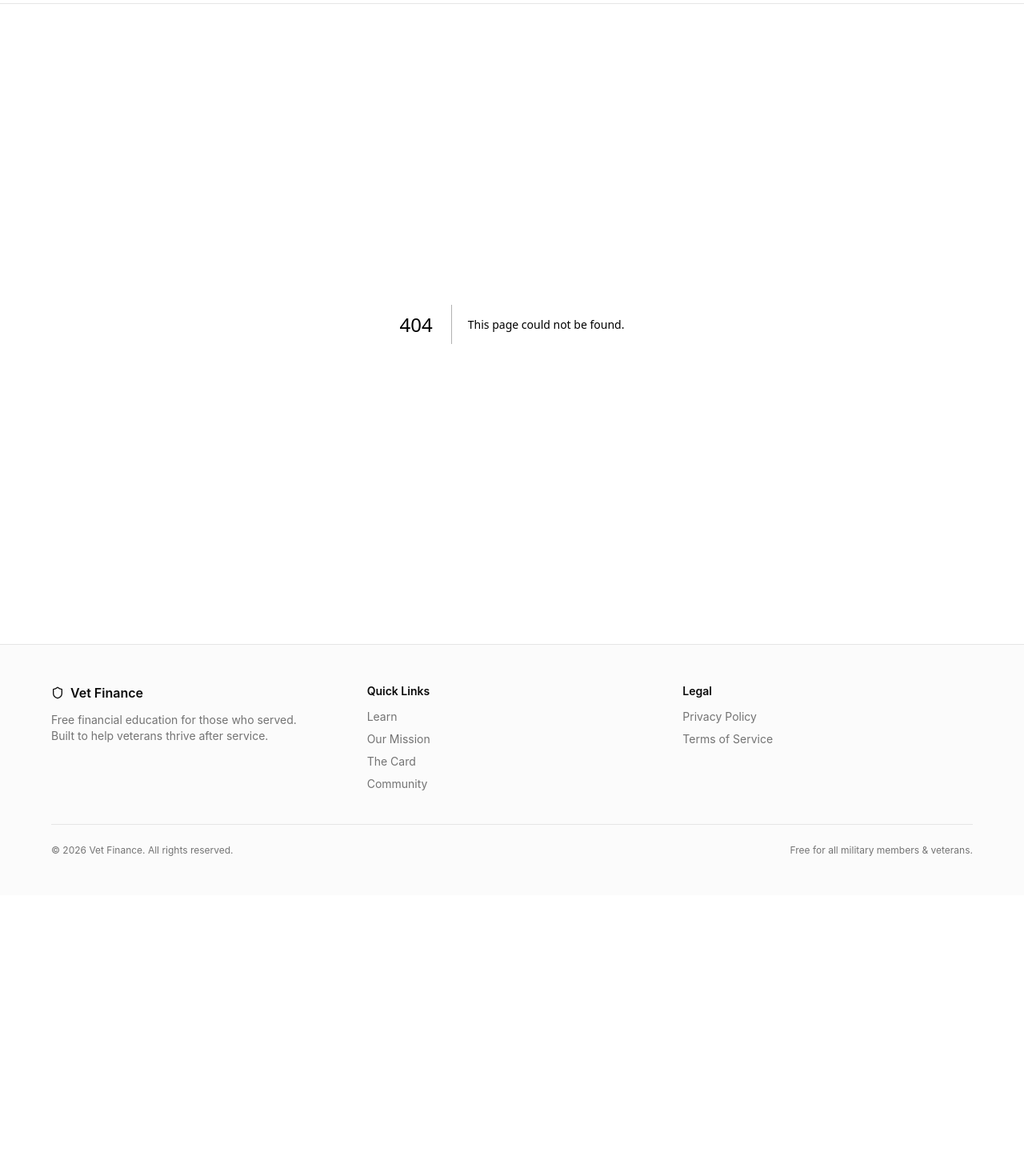
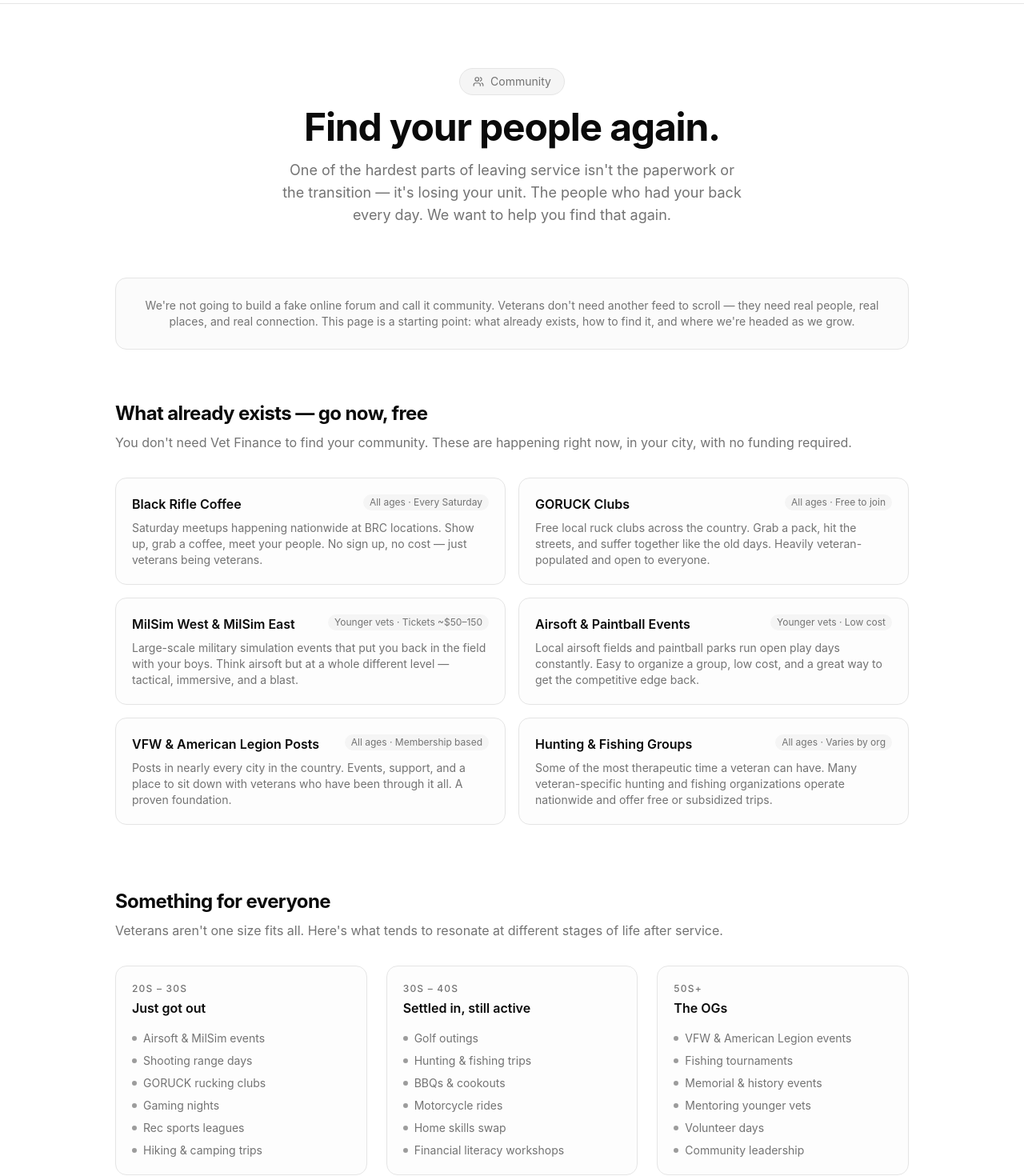
Before and after one commit to DavidAVargas/vet-finance, a Next.js app: page /community in a window 1280 px wide. Before the commit this address had no page. Shown: the part 60-1530 px from the top of the page at 80% size. Before the commit the page ends 1179 px from the top, so only its background shows below. Built offline with nearby package versions, Linux system fonts and the light colour scheme.

Commit message:
Add Community page with meetups, age groups, and future vision

```diff
--- /dev/null
+++ b/app/community/page.tsx
@@ -0,0 +1,242 @@
+import { Shield, Users, MapPin, Calendar, Heart } from "lucide-react";
+import { Button } from "@/components/ui/button";
+
+const existingMeetups = [
+  {
+    name: "Black Rifle Coffee",
+    description:
+      "Saturday meetups happening nationwide at BRC locations. Show up, grab a coffee, meet your people. No sign up, no cost — just veterans being veterans.",
+    tag: "All ages · Every Saturday",
+  },
+  {
+    name: "GORUCK Clubs",
+    description:
+      "Free local ruck clubs across the country. Grab a pack, hit the streets, and suffer together like the old days. Heavily veteran-populated and open to everyone.",
+    tag: "All ages · Free to join",
+  },
+  {
+    name: "MilSim West & MilSim East",
+    description:
+      "Large-scale military simulation events that put you back in the field with your boys. Think airsoft but at a whole different level — tactical, immersive, and a blast.",
+    tag: "Younger vets · Tickets ~$50–150",
+  },
+  {
+    name: "Airsoft & Paintball Events",
+    description:
+      "Local airsoft fields and paintball parks run open play days constantly. Easy to organize a group, low cost, and a great way to get the competitive edge back.",
+    tag: "Younger vets · Low cost",
+  },
+  {
+    name: "VFW & American Legion Posts",
+    description:
+      "Posts in nearly every city in the country. Events, support, and a place to sit down with veterans who have been through it all. A proven foundation.",
+    tag: "All ages · Membership based",
+  },
+  {
+    name: "Hunting & Fishing Groups",
+    description:
+      "Some of the most therapeutic time a veteran can have. Many veteran-specific hunting and fishing organizations operate nationwide and offer free or subsidized trips.",
+    tag: "All ages · Varies by org",
+  },
+];
+
+const ageGroups = [
+  {
+    age: "20s – 30s",
+    label: "Just got out",
+    activities: [
+      "Airsoft & MilSim events",
+      "Shooting range days",
+      "GORUCK rucking clubs",
+      "Gaming nights",
+      "Rec sports leagues",
+      "Hiking & camping trips",
+    ],
+  },
+  {
+    age: "30s – 40s",
+    label: "Settled in, still active",
+    activities: [
+      "Golf outings",
+      "Hunting & fishing trips",
+      "BBQs & cookouts",
+      "Motorcycle rides",
+      "Home skills swap",
+      "Financial literacy workshops",
+    ],
+  },
+  {
+    age: "50s+",
+    label: "The OGs",
+    activities: [
+      "VFW & American Legion events",
+      "Fishing tournaments",
+      "Memorial & history events",
+      "Mentoring younger vets",
+      "Volunteer days",
+      "Community leadership",
+    ],
+  },
+];
+
+export default function CommunityPage() {
+  return (
+    <div className="mx-auto max-w-5xl px-4 py-20">
+
+      {/* Header */}
+      <div className="mb-16 text-center">
+        <div className="mb-4 inline-flex items-center gap-2 rounded-full border border-border bg-muted px-4 py-1.5 text-sm text-muted-foreground">
+          <Users className="size-3.5" />
+          <span>Community</span>
+        </div>
+        <h1 className="text-4xl font-bold tracking-tight text-foreground sm:text-5xl">
+          Find your people again.
+        </h1>
+        <p className="mx-auto mt-4 max-w-xl text-lg text-muted-foreground">
+          One of the hardest parts of leaving service isn&apos;t the paperwork
+          or the transition — it&apos;s losing your unit. The people who had
+          your back every day. We want to help you find that again.
+        </p>
+      </div>
+
+      {/* Honest note */}
+      <div className="mb-16 rounded-xl border border-border bg-muted/40 px-6 py-6 text-center">
+        <p className="text-sm text-muted-foreground">
+          We&apos;re not going to build a fake online forum and call it community.
+          Veterans don&apos;t need another feed to scroll — they need real
+          people, real places, and real connection. This page is a starting
+          point: what already exists, how to find it, and where we&apos;re
+          headed as we grow.
+        </p>
+      </div>
+
+      {/* What already exists */}
+      <div className="mb-20">
+        <h2 className="mb-2 text-2xl font-bold tracking-tight text-foreground">
+          What already exists — go now, free
+        </h2>
+        <p className="mb-8 text-muted-foreground">
+          You don&apos;t need Vet Finance to find your community. These are
+          happening right now, in your city, with no funding required.
+        </p>
+        <div className="grid gap-4 sm:grid-cols-2">
+          {existingMeetups.map((meetup) => (
+            <div
+              key={meetup.name}
+              className="flex flex-col gap-2 rounded-xl border border-border bg-muted/20 p-5"
+            >
+              <div className="flex items-start justify-between gap-2">
+                <h3 className="font-semibold text-foreground">{meetup.name}</h3>
+                <span className="shrink-0 rounded-full bg-muted px-2 py-0.5 text-xs text-muted-foreground">
+                  {meetup.tag}
+                </span>
+              </div>
+              <p className="text-sm text-muted-foreground">{meetup.description}</p>
+            </div>
+          ))}
+        </div>
+      </div>
+
+      {/* By age group */}
+      <div className="mb-20">
+        <h2 className="mb-2 text-2xl font-bold tracking-tight text-foreground">
+          Something for everyone
+        </h2>
+        <p className="mb-8 text-muted-foreground">
+          Veterans aren&apos;t one size fits all. Here&apos;s what tends to
+          resonate at different stages of life after service.
+        </p>
+        <div className="grid gap-6 sm:grid-cols-3">
+          {ageGroups.map((group) => (
+            <div
+              key={group.age}
+              className="flex flex-col rounded-xl border border-border bg-muted/20 p-5"
+            >
+              <p className="mb-1 text-xs font-medium uppercase tracking-widest text-muted-foreground">
+                {group.age}
+              </p>
+              <h3 className="mb-4 font-semibold text-foreground">{group.label}</h3>
+              <ul className="flex flex-col gap-2">
+                {group.activities.map((activity) => (
+                  <li key={activity} className="flex items-center gap-2 text-sm text-muted-foreground">
+                    <div className="size-1.5 shrink-0 rounded-full bg-foreground/40" />
+                    {activity}
+                  </li>
+                ))}
+              </ul>
+            </div>
+          ))}
+        </div>
+      </div>
+
+      {/* Future vision */}
+      <div className="mb-20 rounded-xl border border-border bg-muted/40 px-6 py-10">
+        <div className="mb-6 flex items-center gap-2">
+          <Calendar className="size-5 text-foreground" />
+          <h2 className="text-xl font-bold text-foreground">Where we&apos;re headed</h2>
+        </div>
+        <div className="flex flex-col gap-4 text-sm text-muted-foreground">
+          <p>
+            As Vet Finance grows, the goal is to go from pointing veterans to
+            existing events — to actually organizing and sponsoring our own.
+          </p>
+          <ul className="flex flex-col gap-3 pl-2">
+            <li className="flex items-start gap-2">
+              <div className="mt-1.5 size-1.5 shrink-0 rounded-full bg-foreground/40" />
+              <span>Vet Finance x Black Rifle Coffee meetup series in major cities</span>
+            </li>
+            <li className="flex items-start gap-2">
+              <div className="mt-1.5 size-1.5 shrink-0 rounded-full bg-foreground/40" />
+              <span>Sponsored MilSim and airsoft events with Vet Finance branding</span>
+            </li>
+            <li className="flex items-start gap-2">
+              <div className="mt-1.5 size-1.5 shrink-0 rounded-full bg-foreground/40" />
+              <span>Annual summit — finance workshops in the morning, range day in the afternoon</span>
+            </li>
+            <li className="flex items-start gap-2">
+              <div className="mt-1.5 size-1.5 shrink-0 rounded-full bg-foreground/40" />
+              <span>Mentorship program pairing younger vets with older ones who&apos;ve figured it out</span>
+            </li>
+            <li className="flex items-start gap-2">
+              <div className="mt-1.5 size-1.5 shrink-0 rounded-full bg-foreground/40" />
+              <span>Partner with GORUCK for branded rucks supporting the mission</span>
+            </li>
+          </ul>
+          <p className="font-medium text-foreground">
+            None of this requires a big budget to start — just people who care
+            showing up for each other.
+          </p>
+        </div>
+      </div>
+
+      {/* CTA */}
+      <div className="text-center">
+        <div className="mb-4 flex justify-center">
+          <Heart className="size-6 text-foreground" />
+        </div>
+        <h2 className="mb-2 text-2xl font-bold tracking-tight text-foreground">
+          Want events in your city?
+        </h2>
+        <p className="mx-auto mb-8 max-w-md text-muted-foreground">
+          Tell us where you are. As we grow, your city is where we want to
+          show up first.
+        </p>
+        <form className="mx-auto flex max-w-md flex-col gap-3 sm:flex-row">
+          <input
+            type="email"
+            placeholder="Your email"
+            className="h-10 w-full rounded-md border border-input bg-background px-4 text-sm text-foreground placeholder:text-muted-foreground focus:outline-none focus:ring-2 focus:ring-ring"
+          />
+          <Button type="submit" className="shrink-0">
+            <MapPin className="size-4" />
+            I&apos;m in
+          </Button>
+        </form>
+        <p className="mt-4 text-xs text-muted-foreground">
+          No spam. Just updates on events near you.
+        </p>
+      </div>
+
+    </div>
+  );
+}
```
